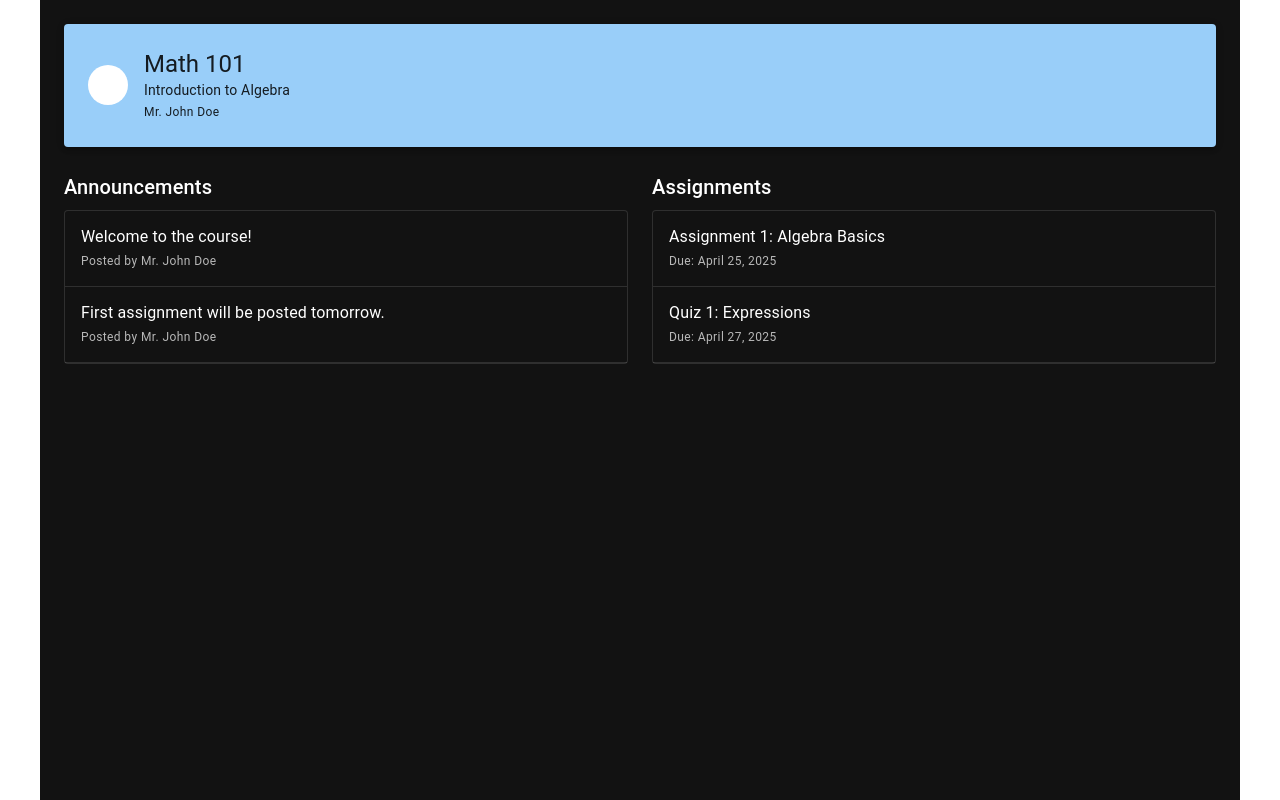
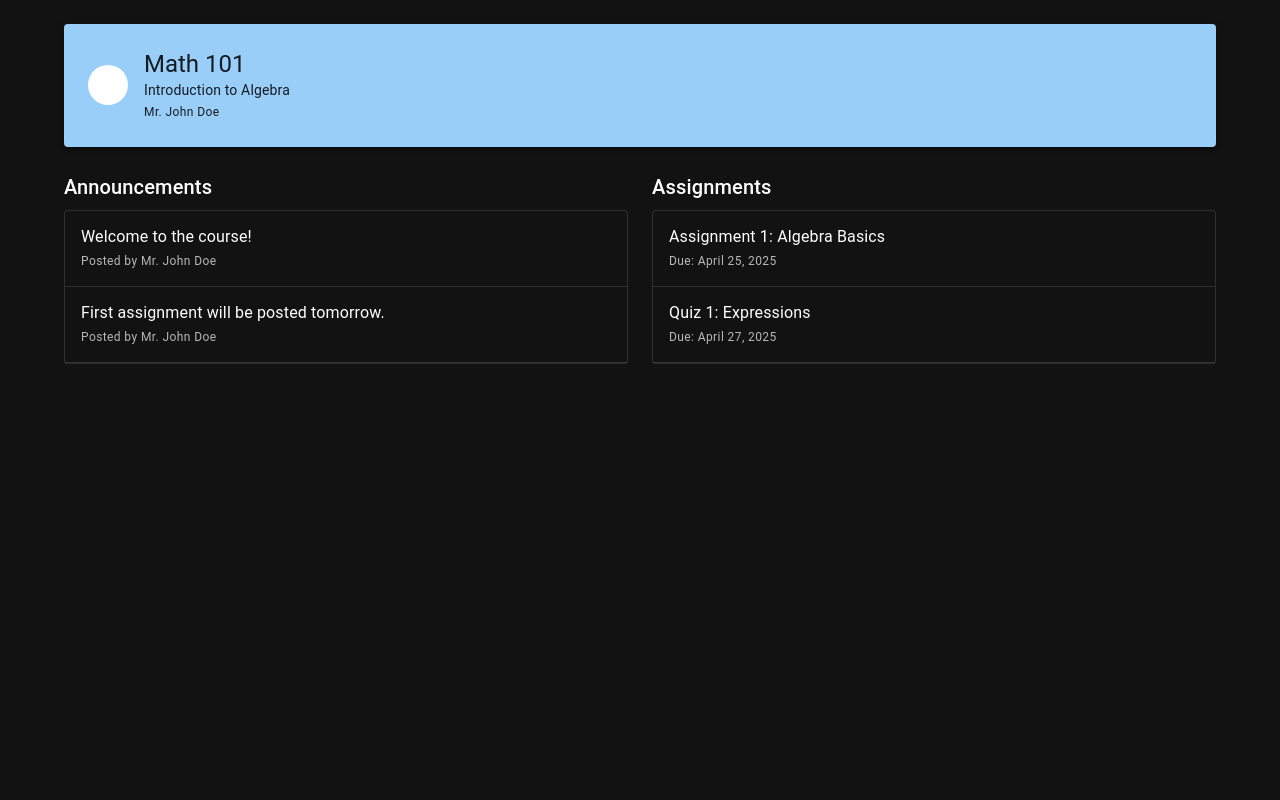
Before and after one commit to SGI-CAPP-AT2/rural_digital_empowerment, a React (Create React App) app in the folder frontend/: page /classroom/1 in a window 1280 px wide. Built offline with nearby package versions, Linux system fonts and the light colour scheme; some icons are missing.

Commit message:
fixed page layout classroom

```diff
--- a/frontend/src/pages/Classroom.jsx
+++ b/frontend/src/pages/Classroom.jsx
@@ -34,6 +34,12 @@ const ClassroomHomePage = ({
   },
 }) => {
   return (
+    <Box
+    sx={{
+      bgcolor: "background.default",
+      color: "text.primary",
+      height: "100vh"
+    }}>
     <Container
       maxWidth="lg"
       sx={{
@@ -170,6 +176,7 @@ const ClassroomHomePage = ({
         </Box>
       </Box>
     </Container>
+    </Box>
   );
 };
 
```
